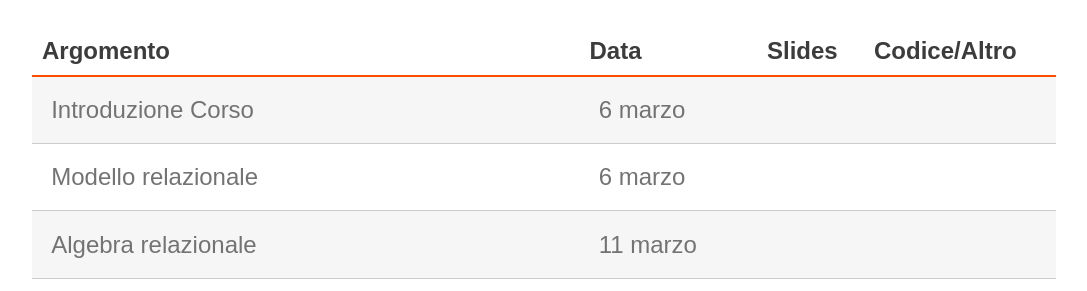
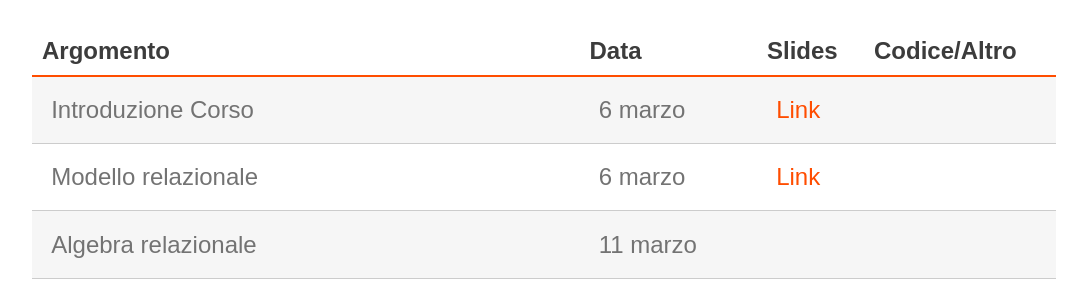
Before and after one commit to perceivelab/db-fo-24, a Jekyll site: the page built from index.md, in a window 1280 px wide and 900 px high, scrolled down 636 px. Shown: the part 164-455 px from the top of the window, without its empty margins (96-1183 px from the left). Built offline with Jekyll 4.4.1, drawn with Linux system fonts in a browser that asks for light colours.

Commit message:
Aggiunte slide

```diff
--- a/index.md
+++ b/index.md
@@ -24,8 +24,8 @@ Il programma delle lezioni è provvisorio e può subire variazioni.
 
 | Argomento                                 | Data             | Slides                          | Codice/Altro      |
 |-------------------------------------------|------------------|-------------------------------  |-------------|
-| Introduzione Corso                        | 6 marzo |
-| Modello relazionale                       | 6 marzo |
+| Introduzione Corso                        | 6 marzo | [Link](https://studentiunict-my.sharepoint.com/:b:/g/personal/simone_palazzo_unict_it/EcEQo0RU_HBEghaVtbzMlKkBFz4dkVDQEbVolZUmJ_lXRw?e=0zzyoT)
+| Modello relazionale                       | 6 marzo | [Link](https://studentiunict-my.sharepoint.com/:b:/g/personal/simone_palazzo_unict_it/EUYekvU8Ec9Oj4CYHyXNHo0BdiYQinHlffKWkCFTcR-3Jw?e=v5UrQR)
 | Algebra relazionale                       | 11 marzo |
 | Esercitazione algebra relazionale         | 13 marzo |
 | SQL: concetti di base                     | 18 marzo |
```
